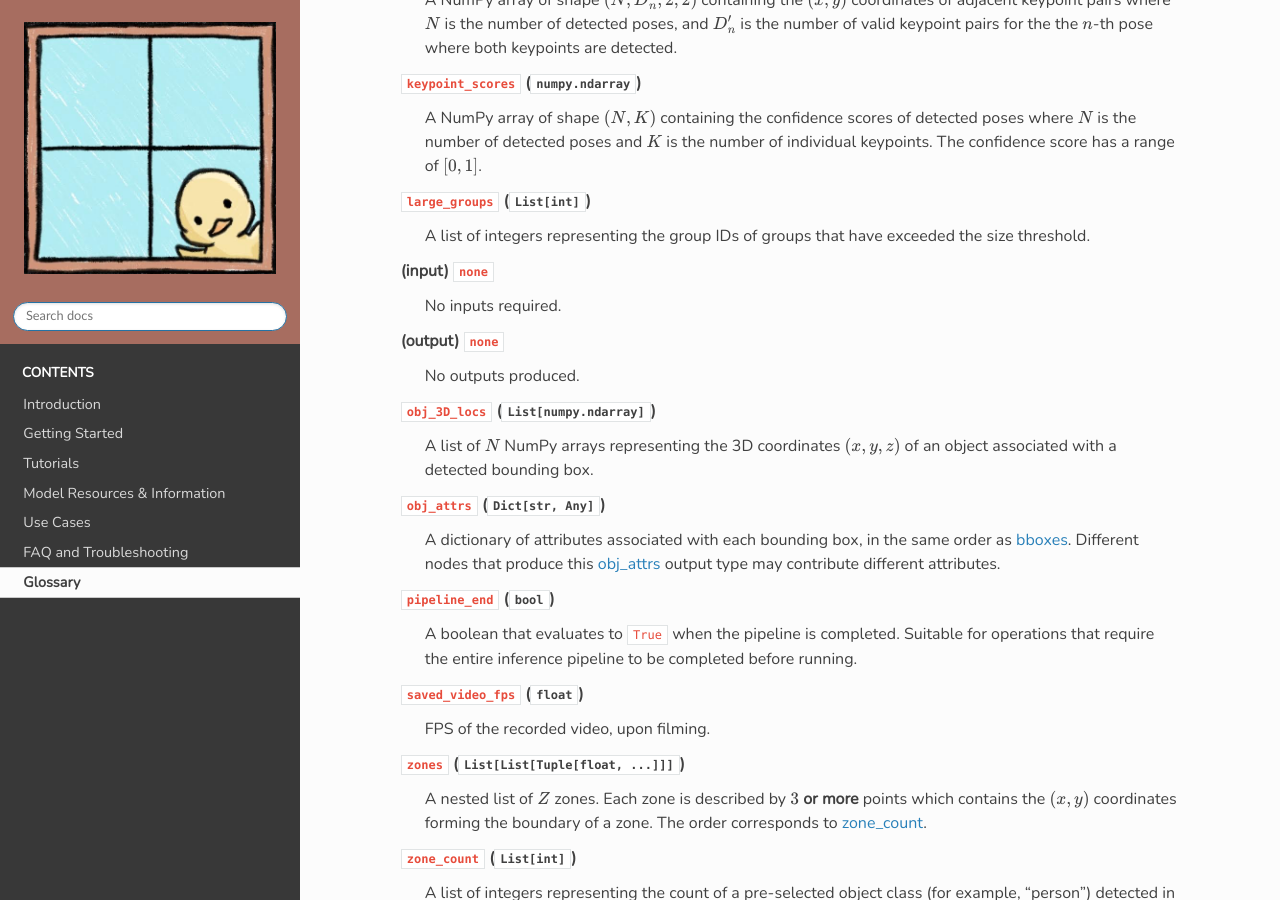
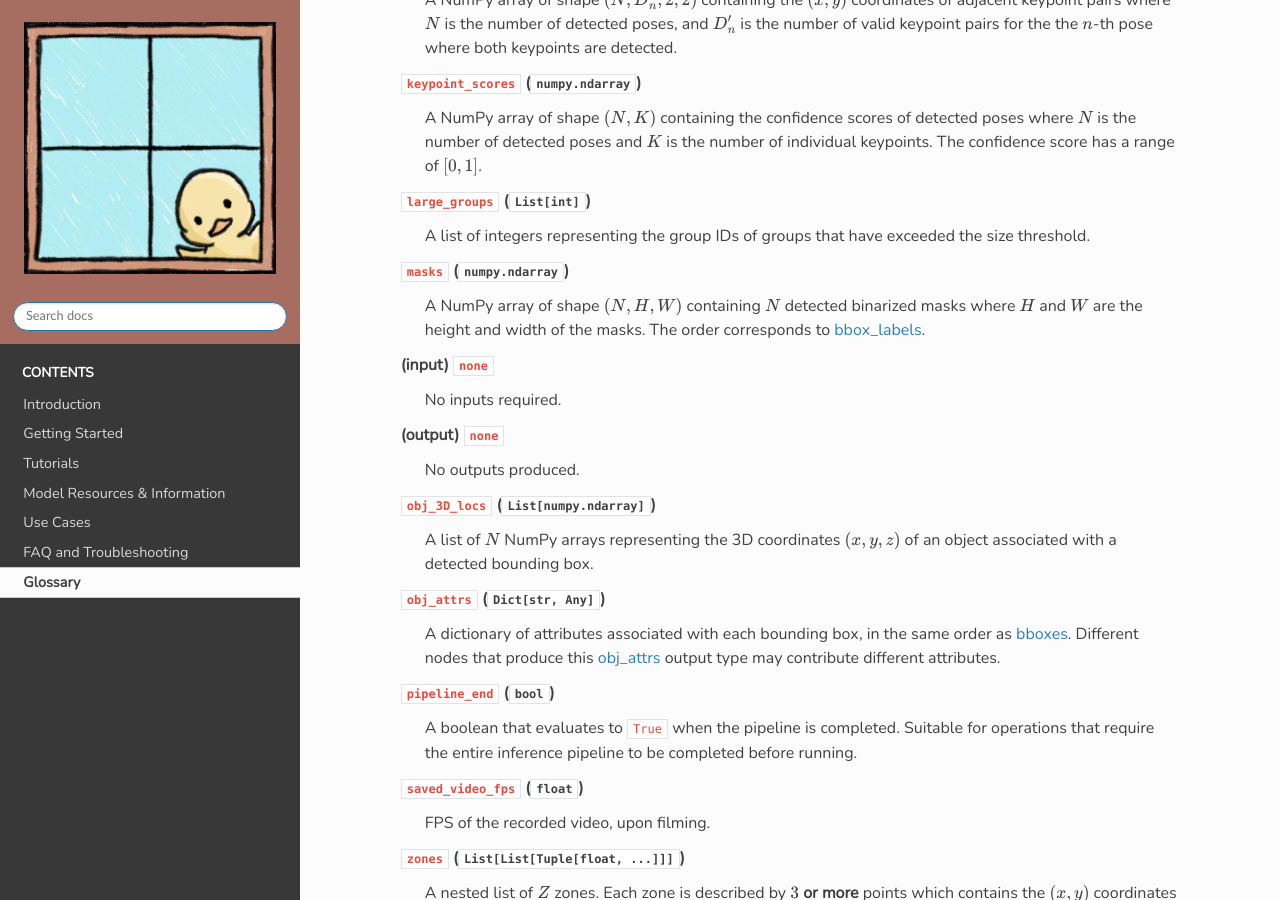
Before and after one commit to aisingapore/PeekingDuck, a Sphinx documentation site: the page built from docs/source/glossary.rst, in a window 1280 px wide and 900 px high, scrolled down 1528 px. Built offline with Sphinx 7.4.7 and the Read the Docs theme 2.0.0, drawn with Linux system fonts in a browser that asks for light colours.

Commit message:
docs: update glossary, data_type and instance_segmentation.rst

```diff
--- a/docs/source/glossary.rst
+++ b/docs/source/glossary.rst
@@ -61,6 +61,9 @@ types when working with custom nodes.
    |large_groups|
       |large_groups_def|
 
+   |masks|
+      |masks_def|
+
    (input) |none|
       |none_input_def|
 
--- a/docs/source/include/data_type.rst
+++ b/docs/source/include/data_type.rst
@@ -177,9 +177,9 @@
 .. |large_groups_def| replace:: A list of integers representing the group IDs of
    groups that have exceeded the size threshold.
 
-.. |masks_def| replace:: A NumPy array of shape :math:`(N, height, width)`
-   containing the binarized masks of N detected instances. The order corresponds
-   to :term:`bbox_labels`.
+.. |masks_def| replace:: A NumPy array of shape :math:`(N, H, W)` containing
+   :math:`N` detected binarized masks where :math:`H` and :math:`W` are the
+   height and width of the masks. The order corresponds to :term:`bbox_labels`.
 
 .. |none_input_def| replace:: No inputs required.
 
```
Also changed, not shown: docs/source/resources/01e_instance_segmentation.rst (+9 -10 lines).
